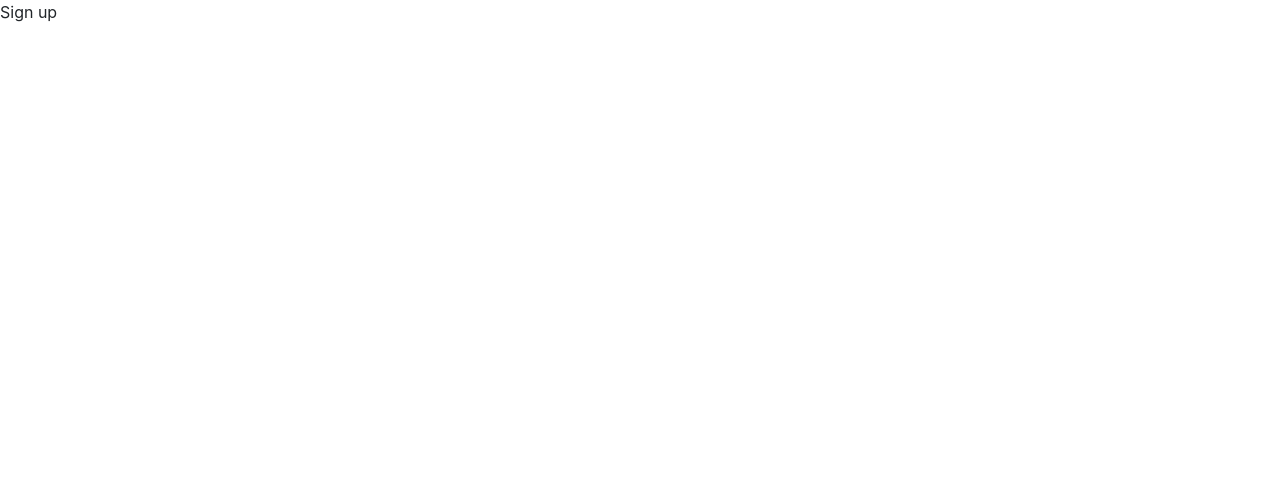
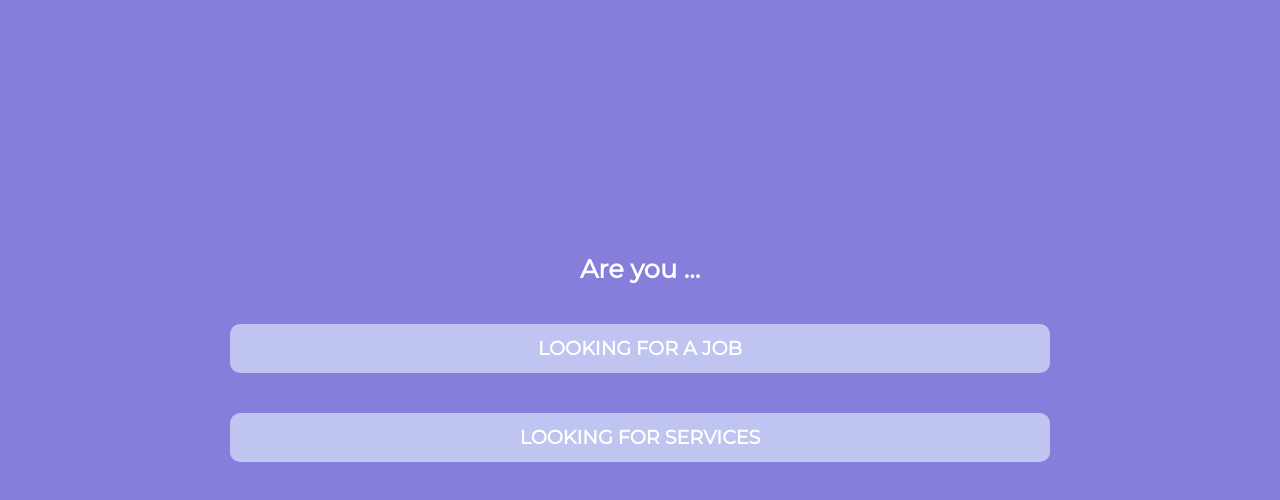
Before and after one commit to abelkmathew/2021_IBM_Code_Challenge_Informal-Workers-Management-Platform, a React (Create React App) app in the folder Frontend/frontend/: page /signup in a window 1280 px wide. Shown: the top 500 px of the page. Built offline with nearby package versions, Linux system fonts and the light colour scheme.

Commit message:
signuppages

```diff
--- a/Frontend/frontend/src/App.css
+++ b/Frontend/frontend/src/App.css
@@ -3,7 +3,7 @@
 .App {
   text-align: center;
   font-family: 'Montserrat', sans-serif;
-
+  background-color: #857EDB;
 }
 
 .App-logo {
--- a/Frontend/frontend/src/App.js
+++ b/Frontend/frontend/src/App.js
@@ -8,17 +8,21 @@ import {
 import Home from './pages/Home/Home';
 import AboutUs from './pages/AboutUs/AboutUs';
 import Login from './pages/Login/Login';
-import Signup from './pages/SignUp/SignUp'
+import Signup from './pages/SignUp/SignUp';
+import CustomerSignUp from './pages/CustomerSignUp/CustomerSignUp';
+import WorkerSignUp from './pages/WorkerSignUp/WorkerSignUp'
 
 function App() {
   return (
     <Router>
-      <div>
+      <div className="App">
         <Routes>
           <Route path='/' element={<Home/>} />
           <Route path='/about' element={<AboutUs/>} />
           <Route path='/login' element={<Login />} />
           <Route path='/signup' element={<Signup/>} />
+          <Route path='/custsignup' element={<CustomerSignUp/>} />
+          <Route path='/workersignup' element={<WorkerSignUp/>} />
         </Routes>
       </div>
     </Router>
--- /dev/null
+++ b/Frontend/frontend/src/pages/CustomerSignUp/CustomerSignUp.js
@@ -0,0 +1,11 @@
+import React from 'react'
+
+function CustomerSignUp() {
+    return (
+        <div>
+            CustomerSignUp
+        </div>
+    )
+}
+
+export default CustomerSignUp
--- a/Frontend/frontend/src/pages/SignUp/SignUp.js
+++ b/Frontend/frontend/src/pages/SignUp/SignUp.js
@@ -1,9 +1,17 @@
-import React from 'react'
+import React from 'react';
+import './signup.css';
+import { Link } from 'react-router-dom';
 
 function SignUp() {
     return (
-        <div>
-            Sign up
+        <div className="signuppage">
+            <div className="signuppagewrapper">
+                <p> Are you ...</p>
+                <div className="buttons">
+                    <Link to="worksignup"><button>LOOKING FOR A JOB</button></Link>
+                    <Link to="custsignup"><button>LOOKING FOR SERVICES</button></Link>
+                </div>
+            </div>
         </div>
     )
 }
--- a/Frontend/frontend/src/pages/SignUp/signup.css
+++ b/Frontend/frontend/src/pages/SignUp/signup.css
@@ -0,0 +1,37 @@
+
+.signuppage{
+    width: 100vw;
+    height: 100vh;
+    background-color: #857EDB;
+}
+
+.signuppagewrapper{
+    max-width: 80vw;
+    margin: 0 auto;
+}
+
+.signuppagewrapper p{
+    padding-top: 250px;
+    text-align: center;
+    color: white;
+    font-size: 1.6em;
+    font-weight: bold;
+}
+
+.buttons{
+    width: 100%;
+    text-align: center;
+}
+
+.buttons button{
+    width: 80%;
+    margin: 20px 0;
+    background-color: #BFC4F0;
+    border: 0;
+    border-radius: 10px;
+    padding: 10px 40px;
+    color: white;
+    font-family: 'Montserrat', sans-serif;
+    font-weight: bold;
+    font-size: 1.2em;
+}
--- /dev/null
+++ b/Frontend/frontend/src/pages/WorkerSignUp/WorkerSignUp.js
@@ -0,0 +1,11 @@
+import React from 'react'
+
+function WorkerSignUp() {
+    return (
+        <div>
+            WorkerSignUp
+        </div>
+    )
+}
+
+export default WorkerSignUp
```
Also changed, not shown: Frontend/frontend/src/components/Post.js (added), Frontend/frontend/src/pages/CustomerSignUp/customersignup.css (added), Frontend/frontend/src/pages/WorkerSignUp/workersignup.css (added).
